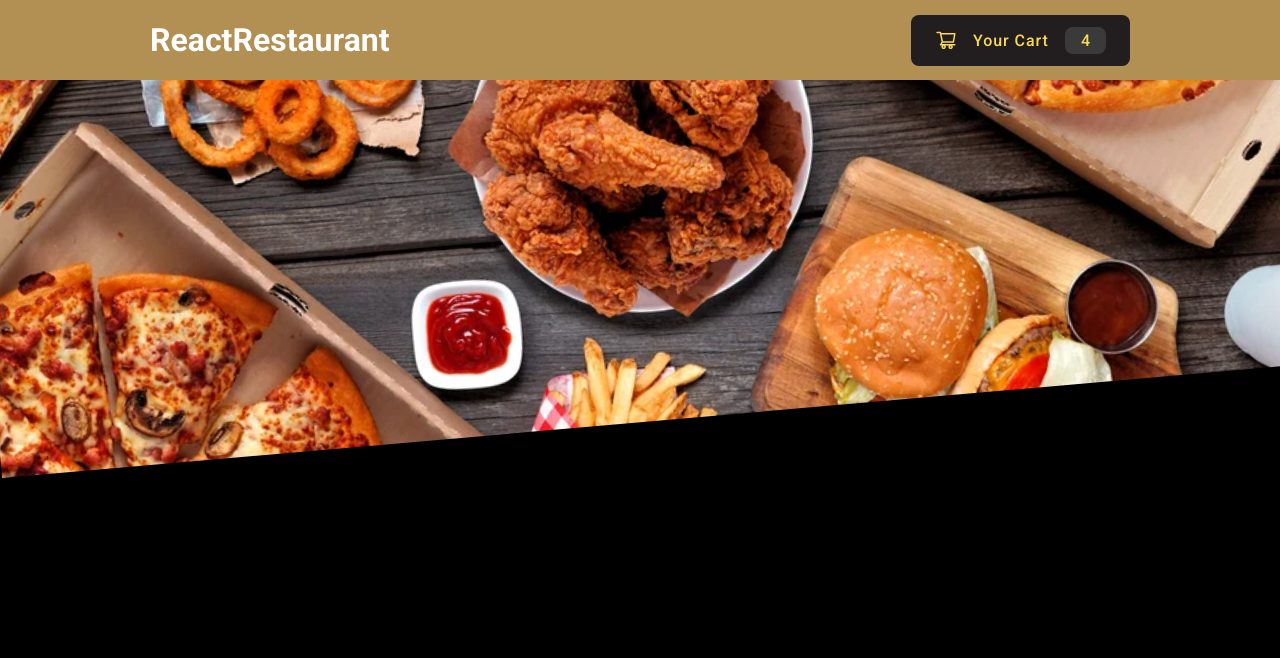
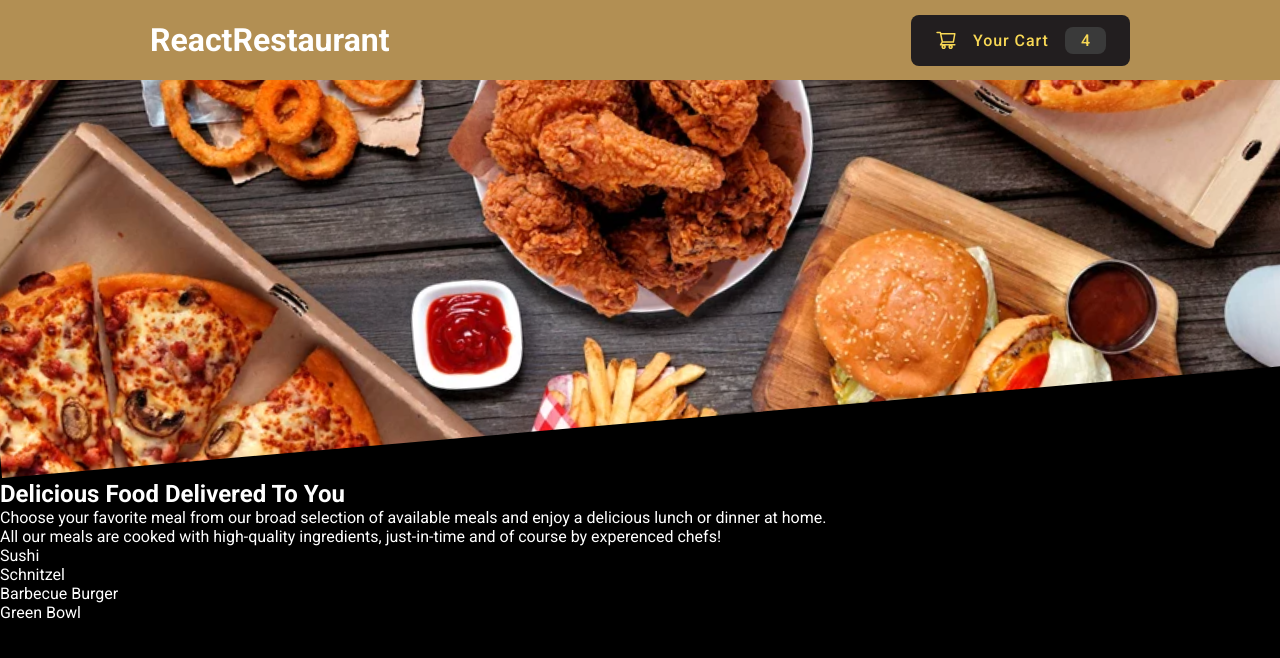
Before and after one commit to VladimirVolvakov/food-order-react-app, a React (Create React App) app: page / in a window 1280 px wide. Shown: the top 658 px of the page. Built offline with nearby package versions, Linux system fonts and the light colour scheme; the HTML template or start-up script is replaced by a standard one.

Commit message:
feat: add markup for AvailableMeals component, import Available to MealsList

```diff
--- a/src/App.js
+++ b/src/App.js
@@ -6,7 +6,9 @@ function App() {
   return (
     <>
       <Header />
-      <MealsList />
+      <main>
+        <MealsList />
+      </main>
     </>
   );
 }
--- a/src/components/Food/AvailableMeals.jsx
+++ b/src/components/Food/AvailableMeals.jsx
@@ -0,0 +1,20 @@
+// Styles:
+import { Meals } from "./AvailableMeals.styles";
+// Data:
+import { DUMMY_DATA_MEALS } from "../../mealsData";
+
+const AvailableMeals = () => {
+  return (
+    <Meals>
+      <ul>
+        { DUMMY_DATA_MEALS.map(item => (
+          <li>
+            {item.name}
+          </li>
+        ))}
+      </ul>
+    </Meals>
+  );
+};
+
+export default AvailableMeals;
--- /dev/null
+++ b/src/components/Food/AvailableMeals.styles.js
@@ -0,0 +1,3 @@
+import styled from "styled-components";
+
+export const Meals = styled.section``;
--- a/src/components/Food/MealsList.jsx
+++ b/src/components/Food/MealsList.jsx
@@ -1,11 +1,15 @@
 // Components:
+import AvailableMeals from "./AvailableMeals";
 import MealsSummary from "./MealsSummary";
+// Styles:
+import { Container } from "./MealsList.styles";
 
 const MealsList = () => {
   return (
-    <>
+    <Container>
       <MealsSummary />
-    </>
+      <AvailableMeals />
+    </Container>
   );
 };
 
--- a/src/components/Food/MealsList.styles.js
+++ b/src/components/Food/MealsList.styles.js
@@ -1 +1,5 @@
 import styled from "styled-components";
+
+export const Container = styled.div`
+  color: white;
+`;
--- /dev/null
+++ b/src/mealsData.js
@@ -0,0 +1,26 @@
+export const DUMMY_DATA_MEALS = [
+  {
+    id: 'm1',
+    name: 'Sushi',
+    description: 'Finest fish and veggies',
+    price: 22.99,
+  },
+  {
+    id: 'm2',
+    name: 'Schnitzel',
+    description: 'A german specialty!',
+    price: 16.5,
+  },
+  {
+    id: 'm3',
+    name: 'Barbecue Burger',
+    description: 'American, raw, meaty',
+    price: 12.99,
+  },
+  {
+    id: 'm4',
+    name: 'Green Bowl',
+    description: 'Healthy...and green...',
+    price: 18.99,
+  },
+];
```
